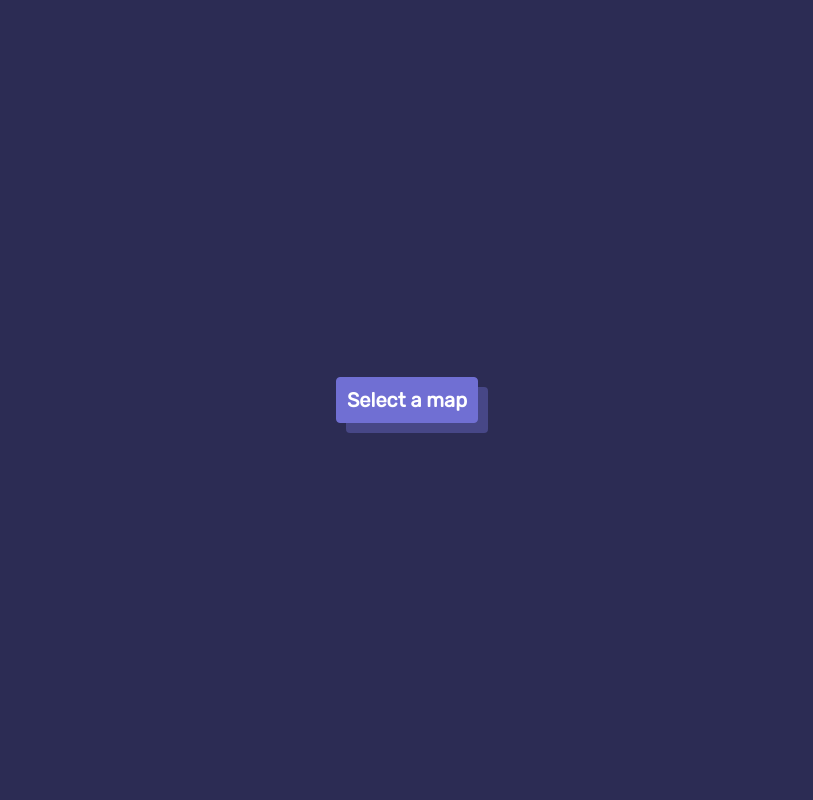
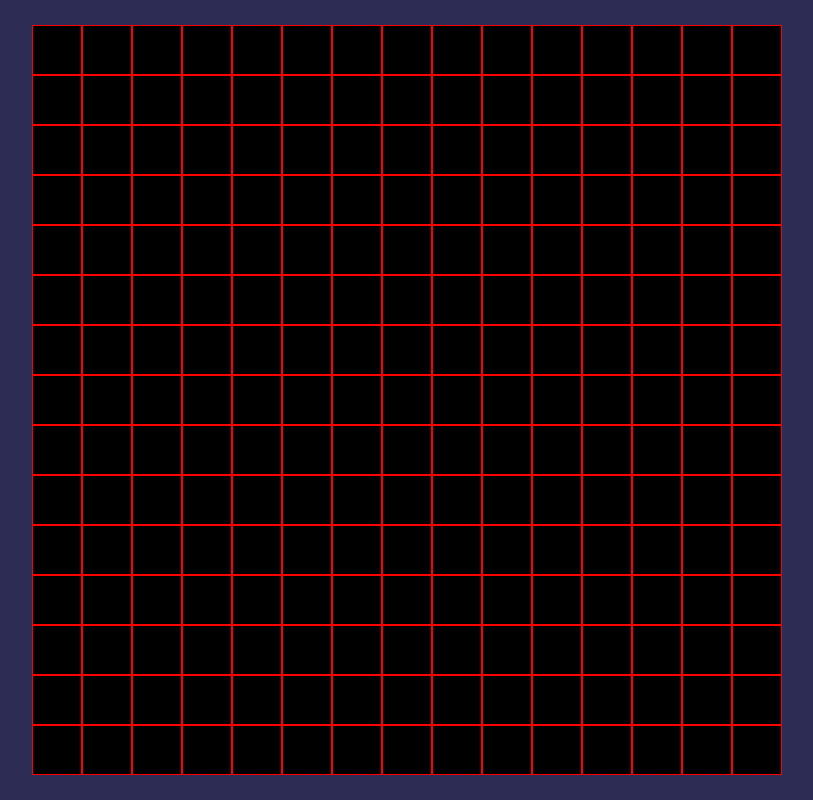
Before and after one commit to honeyballs/map-reveal, a plain HTML site: page index.html in a window 1280 px wide. Shown: the whole page, without its empty margins (233-1046 px from the left). Drawn offline with Linux system fonts and the light colour scheme.

Commit message:
Implement grid

```diff
--- a/index.html
+++ b/index.html
@@ -16,8 +16,10 @@
       </div>
 
       <div id="mapping" class="hidden">
-         <div id="grid" class="hidden"></div>
          <img id="map-img">
+      </div>
+
+      <div id="grid">
       </div>
 
    </div>
--- a/main.js
+++ b/main.js
@@ -1,9 +1,11 @@
 console.log("executing");
 
-const input = document.getElementById("img-input");
+let input = document.getElementById("img-input");
 
 // Set the selection function of the input
 input.onchange = () => readImg(input);
+
+initializeGridDiv()
 
 /**
  * Read an image from a user selected an place it in an image tag
@@ -34,3 +36,40 @@ function imageSelected(selected) {
     document.getElementById("mapping").classList.remove("hidden");
   }
 }
+
+function createGrid() {
+  let grid = {x: 50, y: 50, items: []}
+  let columns = []
+  for (let i = 0; i < 15; i++) {
+    let rows = []
+      for (let j = 0; j < 15; j++) {
+         rows.push({fog: true})
+      }
+    columns.push(rows)
+  }
+  grid.items = columns
+  return grid
+}
+
+function initializeGridDiv() {
+  let gridElement = document.getElementById("grid")
+  let grid = createGrid()
+
+  console.log(grid)
+
+  gridElement.style.width = `${grid.items[0].length * grid.x}px`
+  gridElement.style.height = `${grid.items.length * grid.y}px`
+  gridElement.style.gridTemplateColumns = `repeat(${grid.items.length}, ${grid.y}px)`
+  gridElement.style.gridTemplateRows = `repeat(${grid.items[0].length}, ${grid.x}px)`
+
+  console.log(gridElement.style.width)
+
+  grid.items.forEach(row => {
+    row.forEach(item => {
+      let elementDiv = document.createElement("div")
+      elementDiv.style.cssText = "background: black; border: 1px solid red; cursor: pointer;"
+      gridElement.appendChild(elementDiv)
+    })
+    console.log()
+  })
+}
--- a/style.css
+++ b/style.css
@@ -74,3 +74,13 @@ body {
   max-width: calc(100% - 40px);
   max-height: calc(100% - 20px);
 }
+
+/* Grid */
+
+#grid {
+  position: absolute;
+  display: grid;
+  justify-items: stretch;
+  gap: 0px;
+  grid-auto-flow: row;
+}
```
